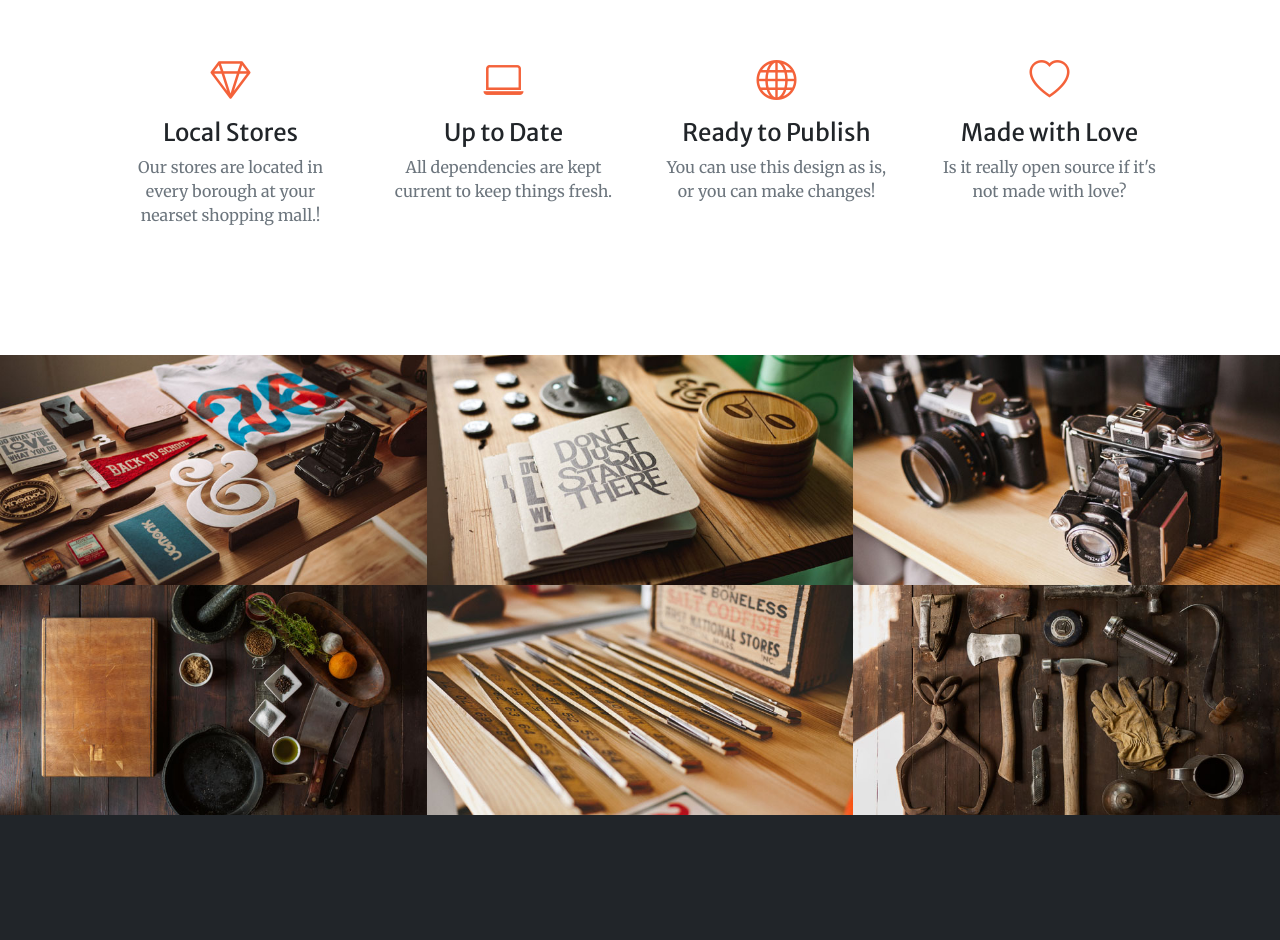
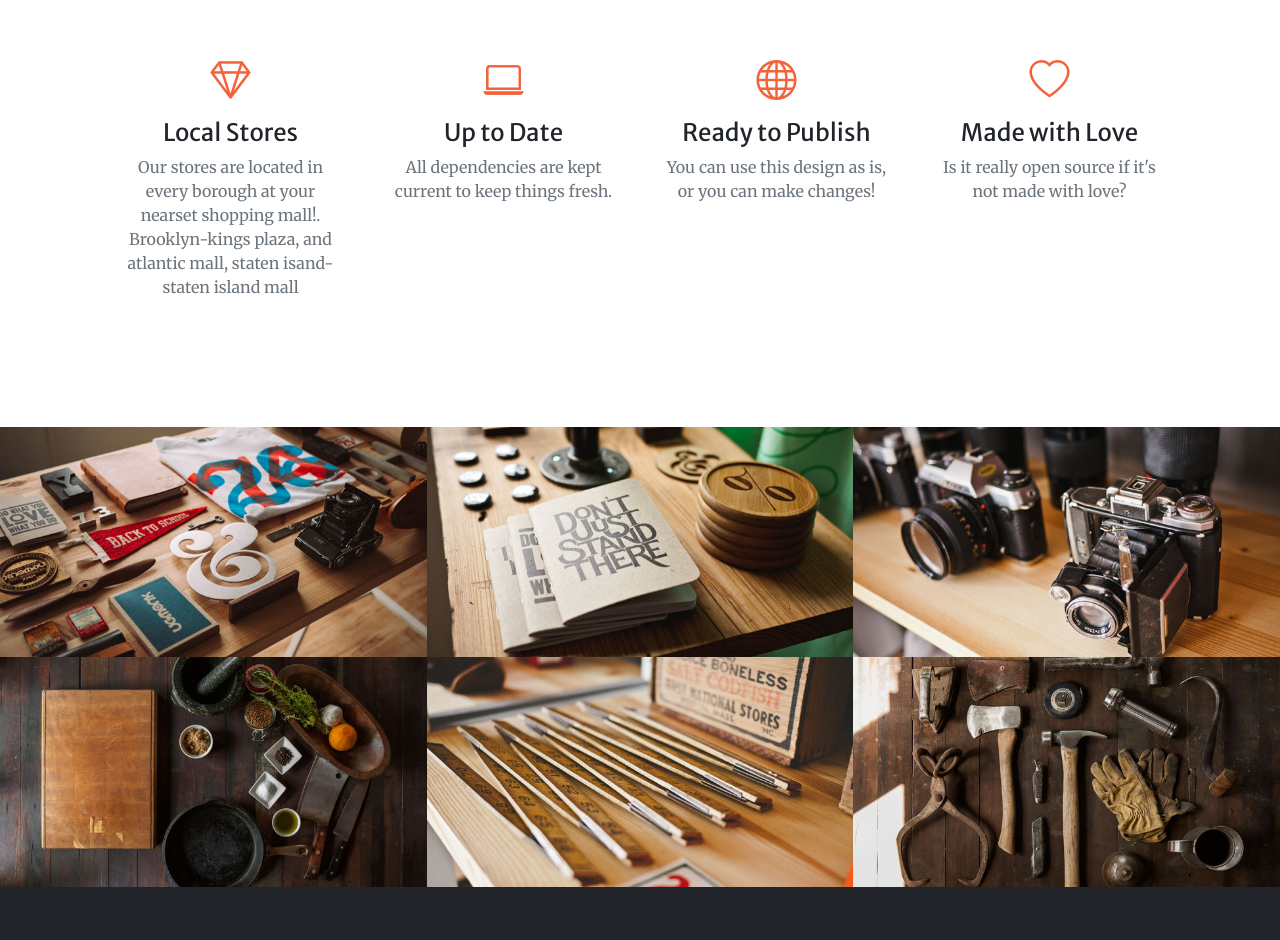
Before and after one commit to Denilson24d/Denilson24d.github.io, a plain HTML site: page index.html in a window 1280 px wide. Shown: the part 1517-2457 px from the top of the page. Drawn offline with nearby package versions, Linux system fonts and the light colour scheme; some packages are replaced by stand-ins of ours; a script that the page names is missing.

Commit message:
Update index.html

```diff
--- a/index.html
+++ b/index.html
@@ -72,7 +72,7 @@
                         <div class="mt-5">
                             <div class="mb-2"><i class="bi-gem fs-1 text-primary"></i></div>
                             <h3 class="h4 mb-2">Local Stores</h3>
-                            <p class="text-muted mb-0">Our stores are located in every borough at your nearset shopping mall.!</p>
+                            <p class="text-muted mb-0">Our stores are located in every borough at your nearset shopping mall!. Brooklyn-kings plaza, and atlantic mall, staten isand-staten island mall</p>
                         </div>
                     </div>
                     <div class="col-lg-3 col-md-6 text-center">
```
